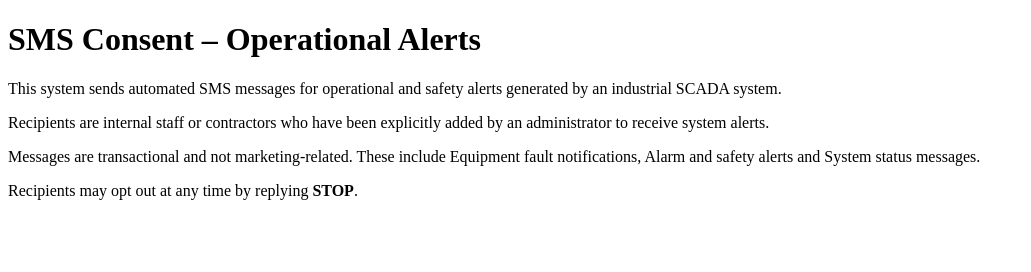
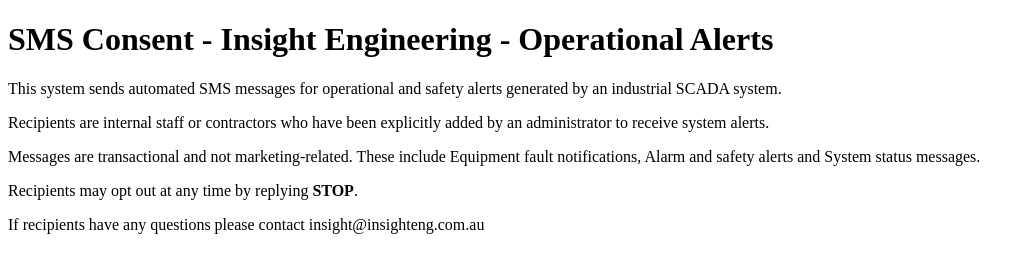
Before and after one commit to tbeInsight/sms-consent, a plain HTML site: page index.html in a window 1280 px wide. Shown: the whole page, without its empty margins (0-1031 px from the left). Drawn offline with Linux system fonts and the light colour scheme.

Commit message:
Update index.html

```diff
--- a/index.html
+++ b/index.html
@@ -2,10 +2,10 @@
 <html lang="en">
 <head>
   <meta charset="UTF-8">
-  <title>SMS Consent – Operational Alerts</title>
+  <title>SMS Consent - Insight Engineering - Operational Alerts</title>
 </head>
 <body>
-  <h1>SMS Consent – Operational Alerts</h1>
+  <h1>SMS Consent - Insight Engineering - Operational Alerts</h1>
 
   <p>
     This system sends automated SMS messages for operational and safety alerts
@@ -25,5 +25,9 @@
   <p>
     Recipients may opt out at any time by replying <strong>STOP</strong>.
   </p>
+
+  <p>
+    If recipients have any questions please contact insight@insighteng.com.au
+  </p>
 </body>
 </html>
```
